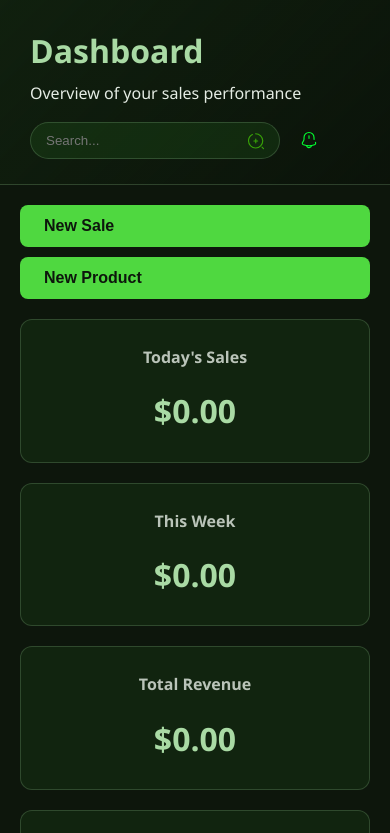
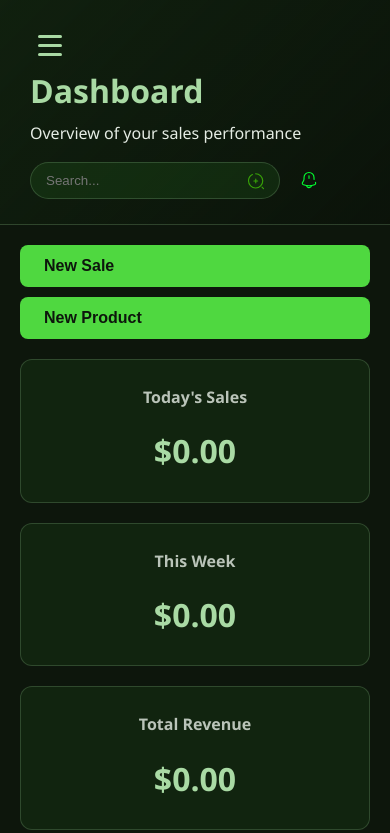
Before and after one commit to justelson/Shop-pal, a plain HTML site: page index.html in a window 390 px wide. Both pictures are taken after typing "Sample", "Sample" into the empty fields and a click on the button "Create Profile". Shown: the top 833 px of the page. Drawn offline with nearby package versions, Linux system fonts and the light colour scheme.

Commit message:
Add files via upload

```diff
--- a/index.html
+++ b/index.html
@@ -97,6 +97,12 @@
         <main class="main-content">
             <header class="top-header">
                 <div class="header-left">
+                    <!-- Hamburger menu for mobile -->
+                    <button id="sidebarToggle" class="hamburger-menu" aria-label="Toggle sidebar" style="display:none;">
+                        <span class="bar"></span>
+                        <span class="bar"></span>
+                        <span class="bar"></span>
+                    </button>
                     <h1 id="pageTitle">Dashboard</h1>
                     <p id="pageSubtitle">Overview of your sales performance</p>
                 </div>
--- a/script.js
+++ b/script.js
@@ -407,6 +407,38 @@ class SalesTracker {
         if (notificationBtn) {
             notificationBtn.addEventListener('click', () => this.switchTab('messages'));
         }
+
+        // Hamburger menu toggle for sidebar
+        const sidebarToggle = document.getElementById('sidebarToggle');
+        const sidebar = document.querySelector('.sidebar');
+        if (sidebarToggle && sidebar) {
+            // Ensure hidden by default
+            sidebarToggle.style.display = 'none';
+            // Show on small screens
+            const handleResize = () => {
+                if (window.innerWidth <= 768) {
+                    sidebarToggle.style.display = 'flex';
+                    sidebar.classList.remove('open');
+                } else {
+                    sidebarToggle.style.display = 'none';
+                    sidebar.classList.remove('open');
+                }
+            };
+            window.addEventListener('resize', handleResize);
+            handleResize();
+            sidebarToggle.addEventListener('click', (e) => {
+                e.stopPropagation();
+                sidebar.classList.toggle('open');
+            });
+            // Hide sidebar when clicking outside on small screens
+            document.addEventListener('click', (e) => {
+                if (window.innerWidth <= 768 && sidebar.classList.contains('open')) {
+                    if (!sidebar.contains(e.target) && e.target !== sidebarToggle) {
+                        sidebar.classList.remove('open');
+                    }
+                }
+            });
+        }
     }
 
     // --- UI & TAB MANAGEMENT --- //
--- a/styles.css
+++ b/styles.css
@@ -2312,3 +2312,40 @@ e Setup Avatar */
     color: #c00 !important;
     border: 1px solid #c00 !important;
 }
+
+.hamburger-menu {
+    display: none;
+    flex-direction: column;
+    justify-content: center;
+    align-items: center;
+    width: 40px;
+    height: 40px;
+    background: none;
+    border: none;
+    cursor: pointer;
+    z-index: 2001;
+    margin-right: 10px;
+}
+.hamburger-menu .bar {
+    width: 24px;
+    height: 3px;
+    background-color: var(--primary);
+    margin: 3px 0;
+    border-radius: 2px;
+    transition: 0.3s;
+}
+@media (max-width: 768px) {
+    .hamburger-menu {
+        display: flex;
+    }
+    .sidebar {
+        transform: translateX(-100%);
+        transition: transform 0.3s ease;
+    }
+    .sidebar.open {
+        transform: translateX(0);
+    }
+    .main-content {
+        margin-left: 0;
+    }
+}
```
